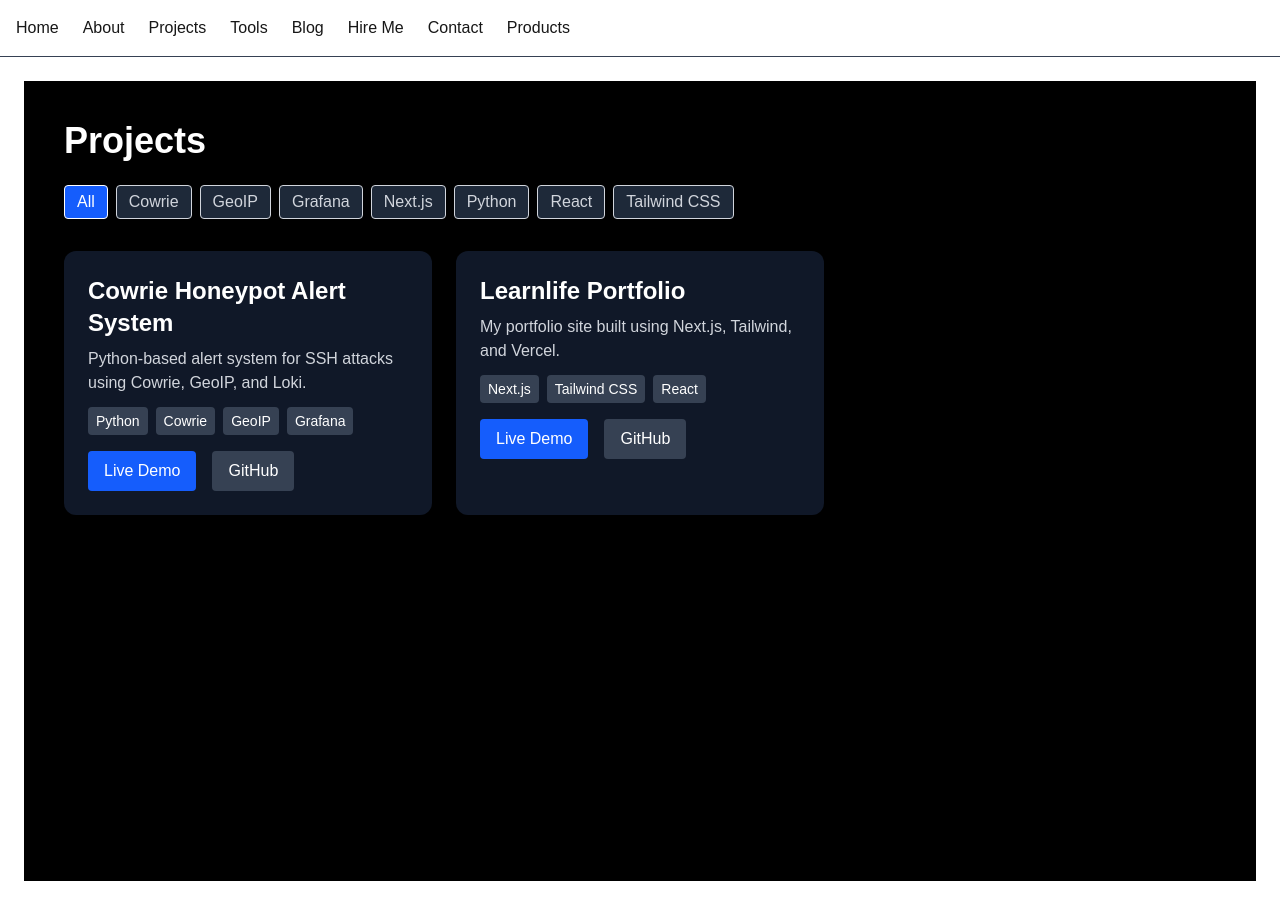
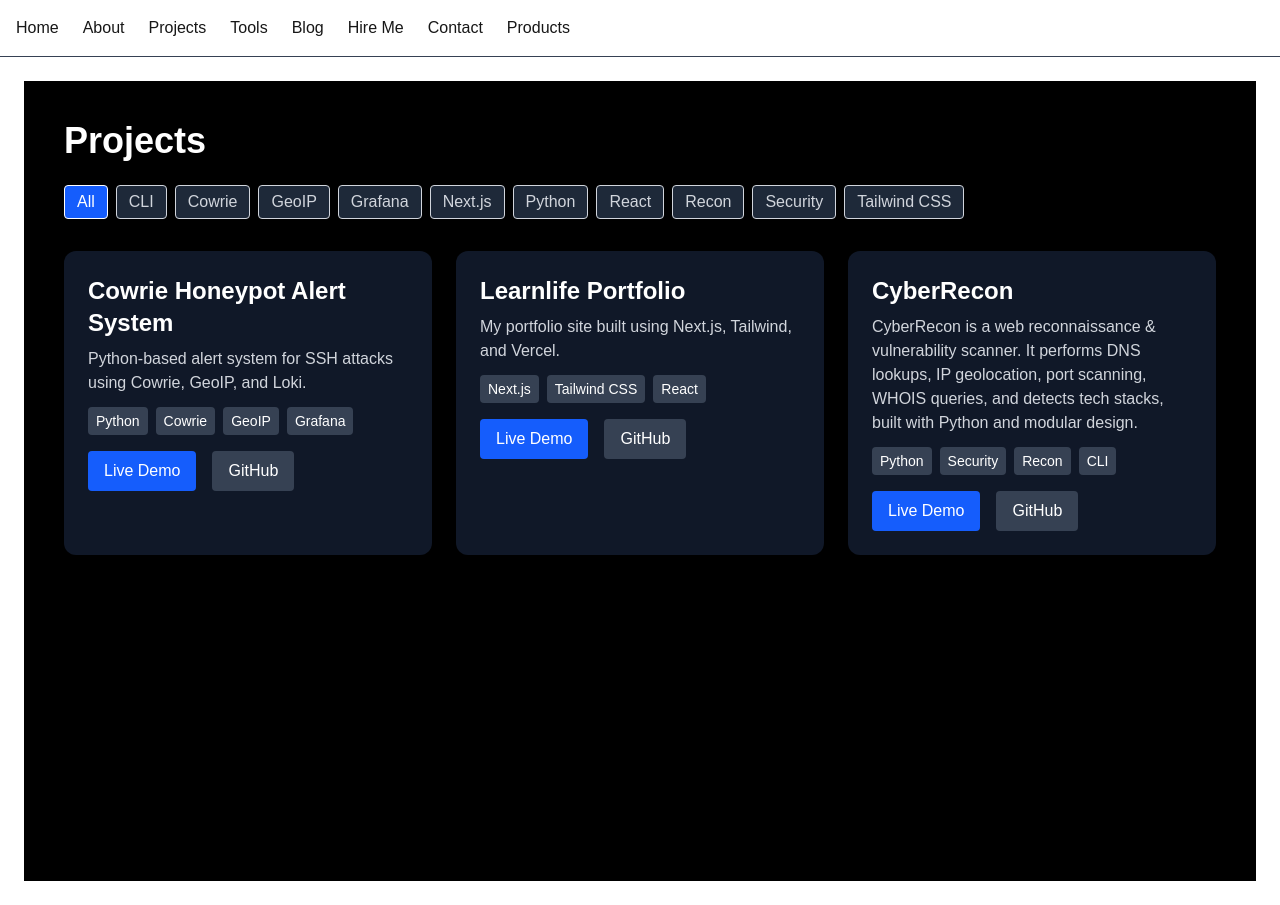
Before and after one commit to Learnlife001/learnlife-portfolio, a Next.js app: page /projects in a window 1280 px wide. Built offline with nearby package versions, Linux system fonts and the light colour scheme.

Commit message:
Added CyberRecon project to portfolio

```diff
--- a/src/app/about/page.tsx
+++ b/src/app/about/page.tsx
@@ -46,7 +46,7 @@
               'React / Next.js',
               'Node.js / Express',
               'Python / Flask',
-              'MongoDB / PostgreSQL',
+              'MongoDB / PostgreSQL / MySQL',
               'Tailwind CSS',
               'Linux / Git / Nginx',
             ].map((tech, i) => (
--- a/src/app/data/projects.ts
+++ b/src/app/data/projects.ts
@@ -26,5 +26,15 @@
     stack: ["Next.js", "Tailwind CSS", "React"],
     liveDemo: "https://learnlife-portfolio.vercel.app",
     github: "https://github.com/Learnlife001/learnlife-portfolio"
-  }
+  },
+  {
+  title: "CyberRecon",
+  slug: "cyberrecon",
+  description: "CyberRecon is a web reconnaissance & vulnerability scanner. It performs DNS lookups, IP geolocation, port scanning, WHOIS queries, and detects tech stacks, built with Python and modular design.",
+  longDescription: "CyberRecon is a Python-based reconnaissance tool for ethical hackers and system admins. It automates domain fingerprinting using modules for DNS records, subdomain enumeration, IP geolocation, open port scanning, WHOIS, and technology stack detection.",
+  stack: ["Python", "Security", "Recon", "CLI"],
+  liveDemo: "", // optional: link to demo or CLI recording
+  github: "https://github.com/Learnlife001/cyberrecon"
+}
+
 ];
--- a/src/app/projects/page.tsx
+++ b/src/app/projects/page.tsx
@@ -22,6 +22,14 @@
     liveDemo: "https://learnlife-portfolio.vercel.app",
     github: "https://github.com/Learnlife001/learnlife-portfolio",
   },
+  {
+  slug: "cyberrecon",
+  title: "CyberRecon",
+  description: "CyberRecon is a web reconnaissance & vulnerability scanner. It performs DNS lookups, IP geolocation, port scanning, WHOIS queries, and detects tech stacks, built with Python and modular design.",
+  stack: ["Python", "Security", "Recon", "CLI"],
+  liveDemo: "", // optional: link to demo or CLI recording
+  github: "https://github.com/Learnlife001/cyberrecon"
+},
 ];
 
 const allTech = Array.from(new Set(allProjects.flatMap(p => p.stack))).sort();
```
